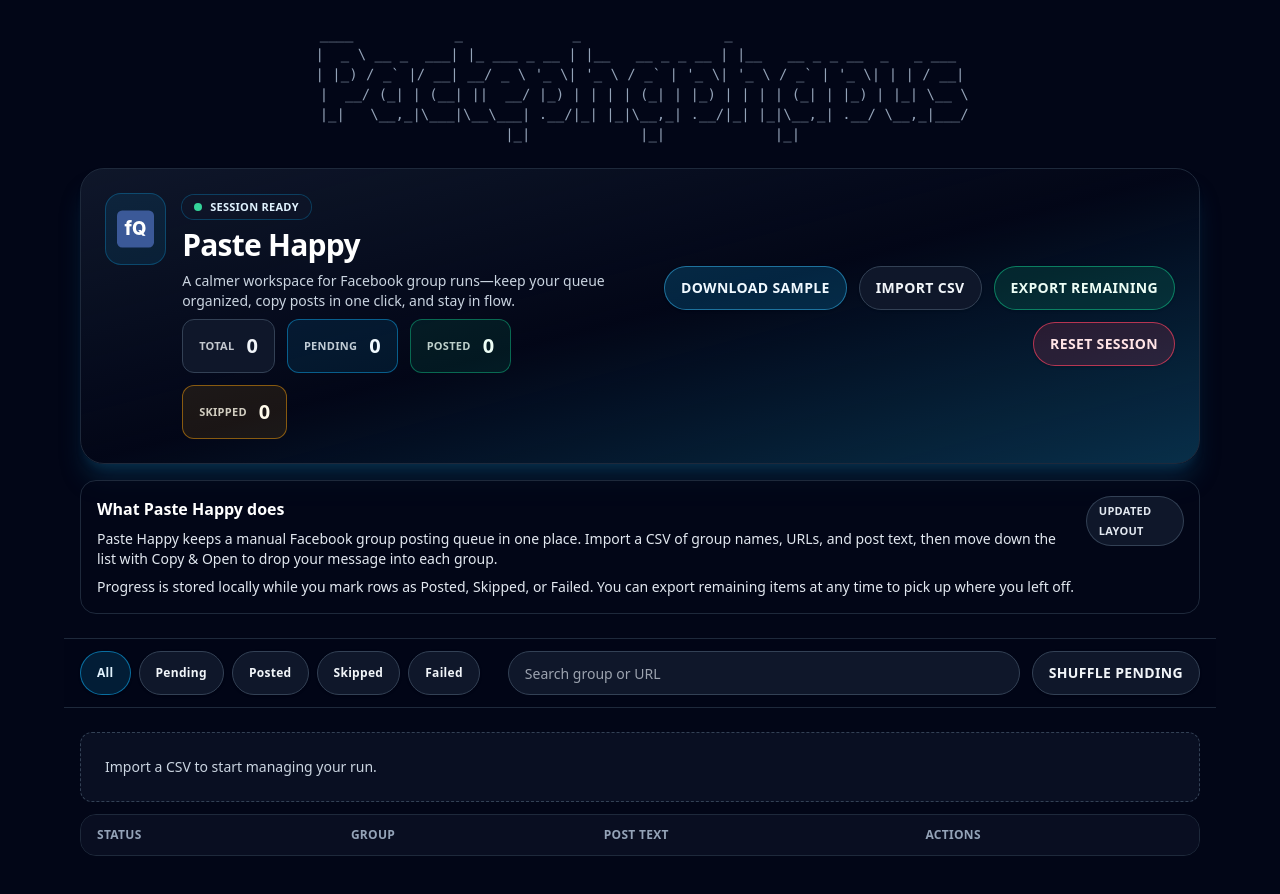
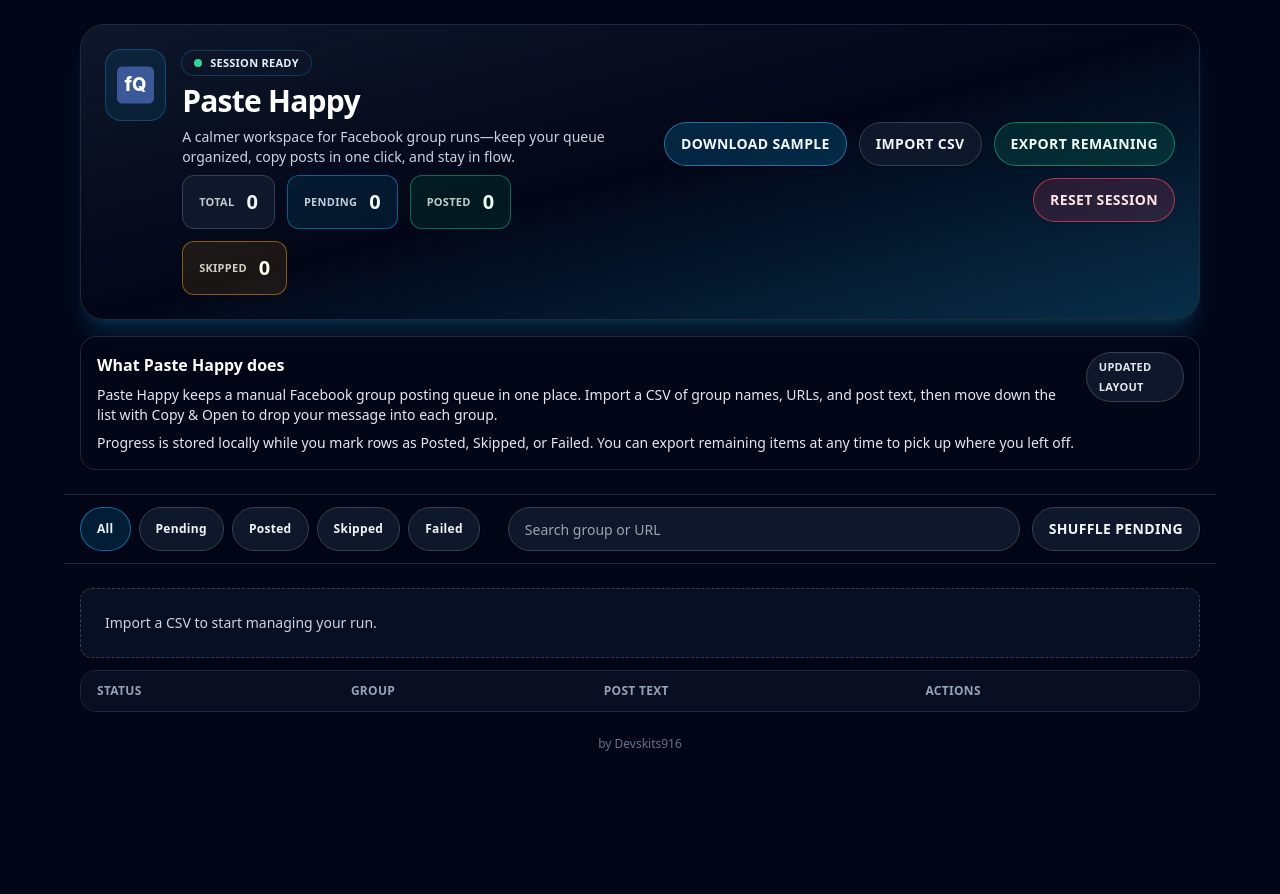
Before and after one commit to DevSkits916/Paste-happy-, a React (Vite) app: page / in a window 1280 px wide. Shown: the top 894 px of the page. After the commit the page ends 864 px from the top, so only its background shows below. Built offline with nearby package versions, Linux system fonts and the light colour scheme.

Commit message:
Update header visuals and favicon

```diff
--- a/index.html
+++ b/index.html
@@ -4,7 +4,9 @@
     <meta charset="UTF-8" />
     <meta name="viewport" content="width=device-width, initial-scale=1.0" />
     <link rel="icon" type="image/svg+xml" href="/logo-fq.svg" />
+    <link rel="shortcut icon" type="image/svg+xml" href="/logo-fq.svg" />
     <link rel="apple-touch-icon" href="/logo-fq.svg" />
+    <link rel="mask-icon" href="/logo-fq.svg" color="#0ea5e9" />
     <title>FB Group Queue</title>
   </head>
   <body class="bg-slate-950 text-slate-100">
--- a/src/App.tsx
+++ b/src/App.tsx
@@ -26,15 +26,6 @@ interface AppState {
 
 const STORAGE_KEY = 'paste-happy-session-v3';
 const UNDO_DURATION_MS = 16000;
-
-const ASCII_TITLE = [
-  '  ____            _             _                 _                             ',
-  ' |  _ \\ __ _  ___| |_ ___ _ __ | |__   __ _ _ __ | |__   __ _ _ __  _   _ ___  ',
-  " | |_) / _` |/ __| __/ _ \\ '_ \\| '_ \\ / _` | '_ \\| '_ \\ / _` | '_ \\| | | / __| ",
-  ' |  __/ (_| | (__| ||  __/ |_) | | | | (_| | |_) | | | | (_| | |_) | |_| \\__ \\',
-  ' |_|   \\__,_|\\___|\\__\\___| .__/|_| |_|\\__,_| .__/|_| |_|\\__,_| .__/ \\__,_|___/',
-  '                        |_|             |_|             |_|                     ',
-].join('\n');
 
 const SAMPLE_ROWS: Array<Pick<QueueRow, 'name' | 'url' | 'ad'>> = [
   {
@@ -434,9 +425,6 @@ function InnerApp() {
 
   return (
     <div className="mx-auto flex min-h-screen w-full max-w-6xl flex-col gap-6 px-4 pb-28 pt-6 text-slate-100">
-      <pre className="whitespace-pre text-center font-mono text-xs leading-4 text-slate-400 sm:text-sm">
-        {ASCII_TITLE}
-      </pre>
       <header className="space-y-4">
         <div className="overflow-hidden rounded-3xl border border-slate-800 bg-gradient-to-br from-slate-900 via-slate-950/70 to-sky-950 shadow-xl shadow-sky-900/40">
           <div className="flex flex-col gap-6 p-6 lg:flex-row lg:items-center lg:justify-between">
@@ -602,6 +590,10 @@ function InnerApp() {
           ))}
         </div>
       </main>
+
+      <footer className="text-center text-xs text-slate-500">
+        by Devskits916
+      </footer>
 
       {currentRow && (
         <div className="fixed bottom-0 left-0 right-0 z-30 border-t border-slate-800 bg-slate-950/95 px-4 py-3 shadow-2xl backdrop-blur">
```
